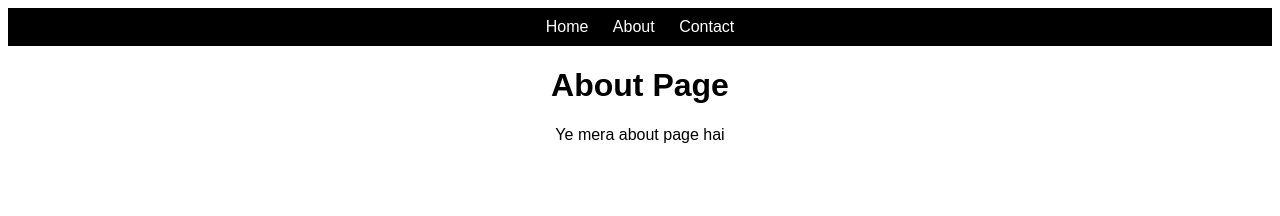
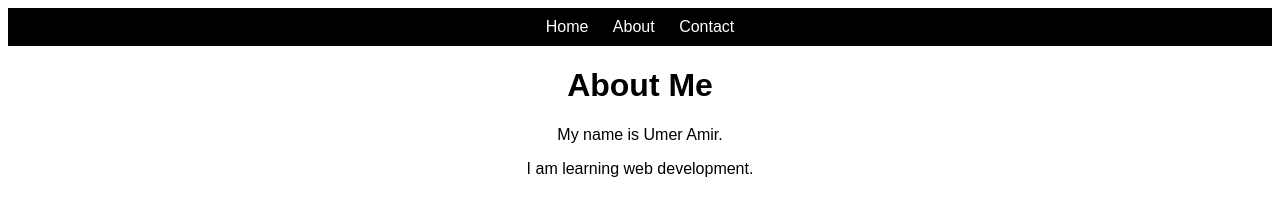
Before and after one commit to umeramir1112/mywebsite123, a plain HTML site: page about.html in a window 1280 px wide. Drawn offline with Linux system fonts and the light colour scheme.

Commit message:
Update about.html

```diff
--- a/about.html
+++ b/about.html
@@ -29,8 +29,9 @@
   <a href="contact.html">Contact</a>
 </div>
 
-<h1>About Page</h1>
-<p>Ye mera about page hai</p>
+<h1>About Me</h1>
+<p>My name is Umer Amir.</p>
+<p>I am learning web development.</p>
 
 </body>
 </html>
```
